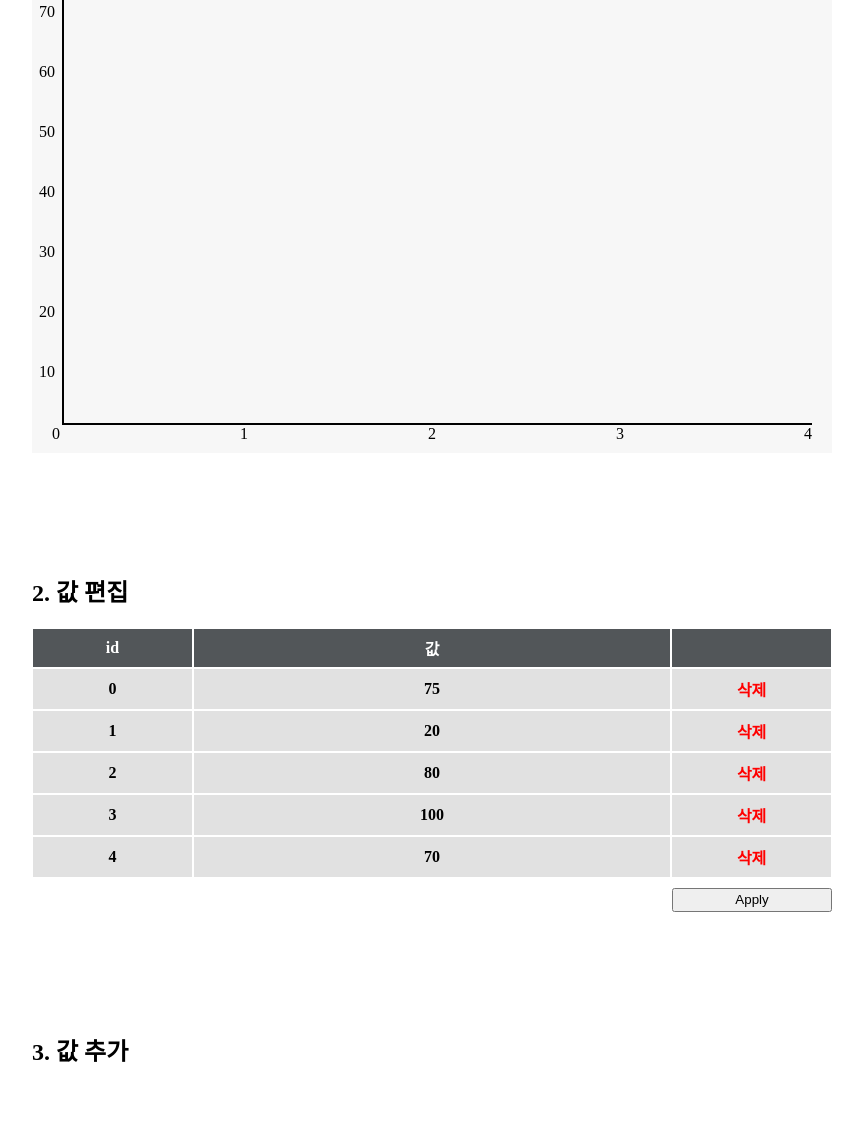
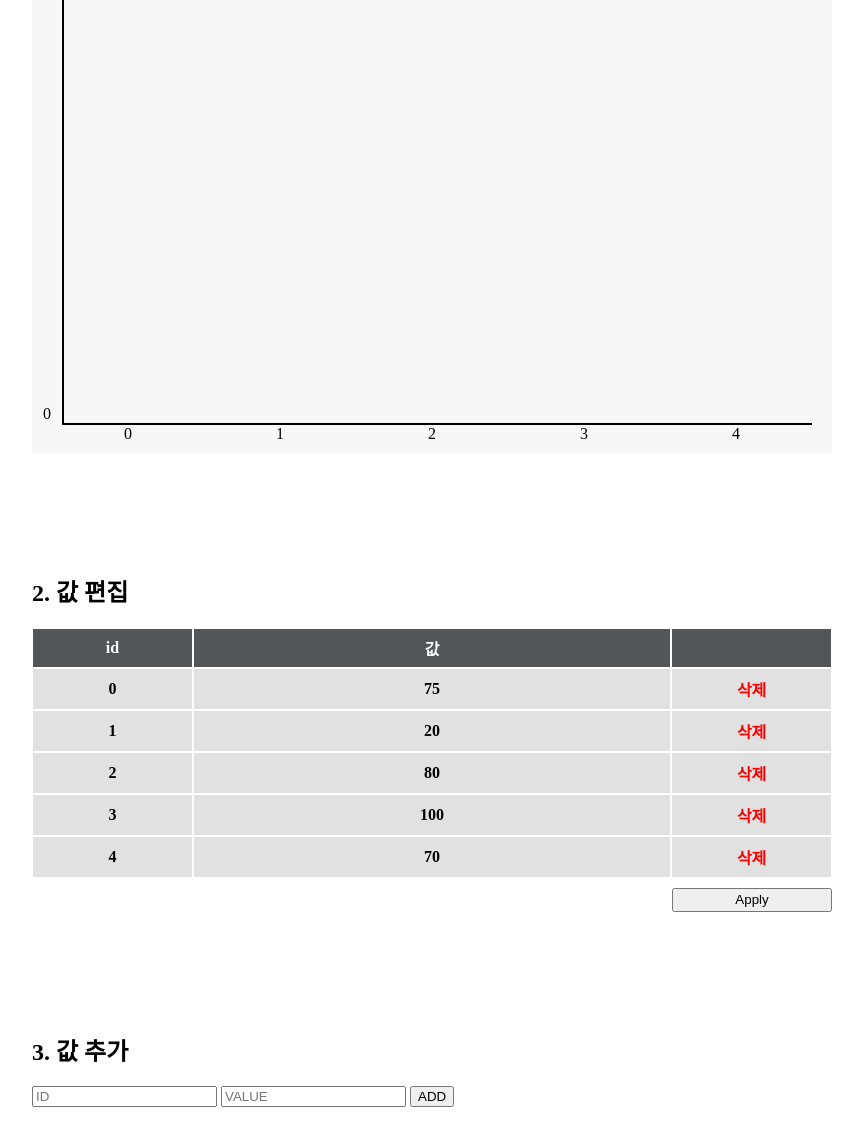
Before and after one commit to seungjun0423/vanillaJS, a plain HTML site: page index.html in a window 1280 px wide. Shown: the part 451-1572 px from the top of the page, without its empty margins (208-1071 px from the left). Drawn offline with Linux system fonts and the light colour scheme.

Commit message:
3. 값 추가 항목 html 구조 작성

```diff
--- a/index.css
+++ b/index.css
@@ -54,7 +54,7 @@ body {
 
 .xDataList {
 	display: flex;
-	justify-content: space-between;
+	justify-content: space-around;
 	padding-left: 20px;
 }
 
@@ -76,10 +76,10 @@ body {
 	width: 30px;
 	display: flex;
 	flex-direction: column-reverse;
+	justify-content: space-between;
 }
 
 .yData {
-	height: 10%;
 	display: flex;
 	justify-content: center;
 	align-items: start;
--- a/index.html
+++ b/index.html
@@ -64,6 +64,11 @@
 					<h2>
 						3. 값 추가
 					</h2>
+					<div class="inputBox">
+						<input type="text" placeholder="ID"/>
+						<input type="text" placeholder="VALUE"/>
+						<input type="button" value="ADD"/>
+					</div>
 				</div>
 
 				<div class="itemBox">
--- a/main.js
+++ b/main.js
@@ -1,6 +1,6 @@
 
 const xList = [0,1,2,3,4];
-const yList = [10,20,30,40,50,60,70,80,90,100];
+const yList = [0,100];
 
 const data = [
 	{ id: 0, value: 75},
```
